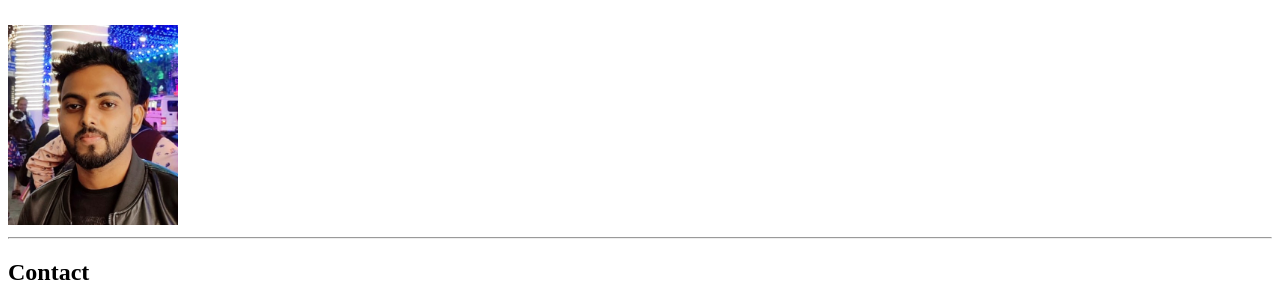
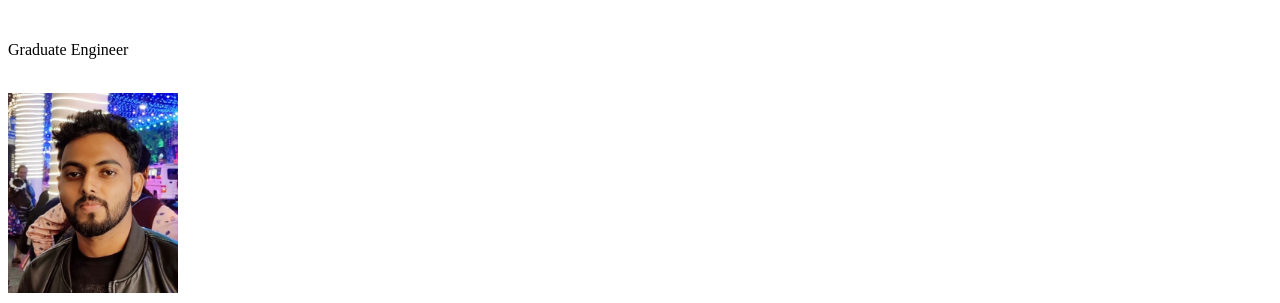
Before and after one commit to iamAyanChowdhury/RESUME, a plain HTML site: page index.html in a window 1280 px wide. Shown: the part 73-376 px from the top of the page. Drawn offline with Linux system fonts and the light colour scheme.

Commit message:
Update index.html

```diff
--- a/index.html
+++ b/index.html
@@ -7,6 +7,7 @@
 </head>
 <body>
     <h1>Ayan Chowdhury</h1><br>
+    <p>Graduate Engineer</p><br>
     <img src="./pic.jpg" height="200"/>
     <hr>
     <h2>Contact</h2>
```
